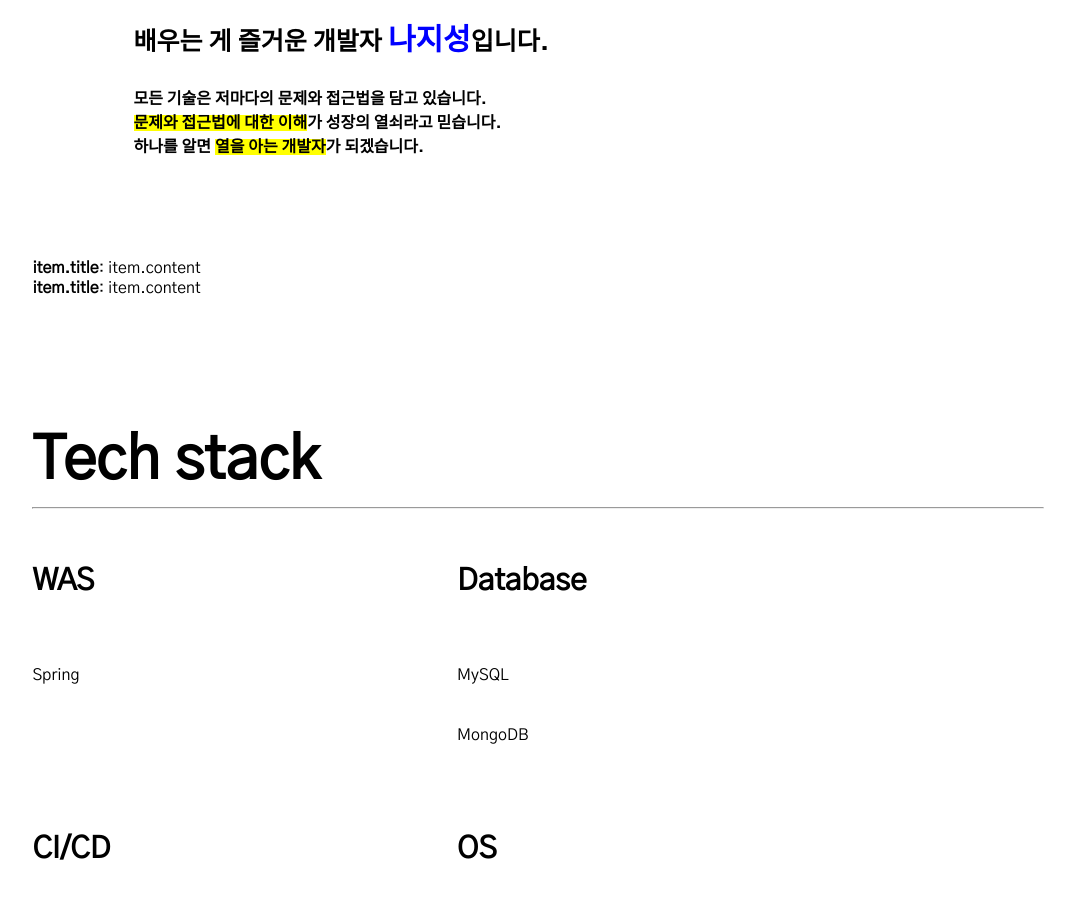
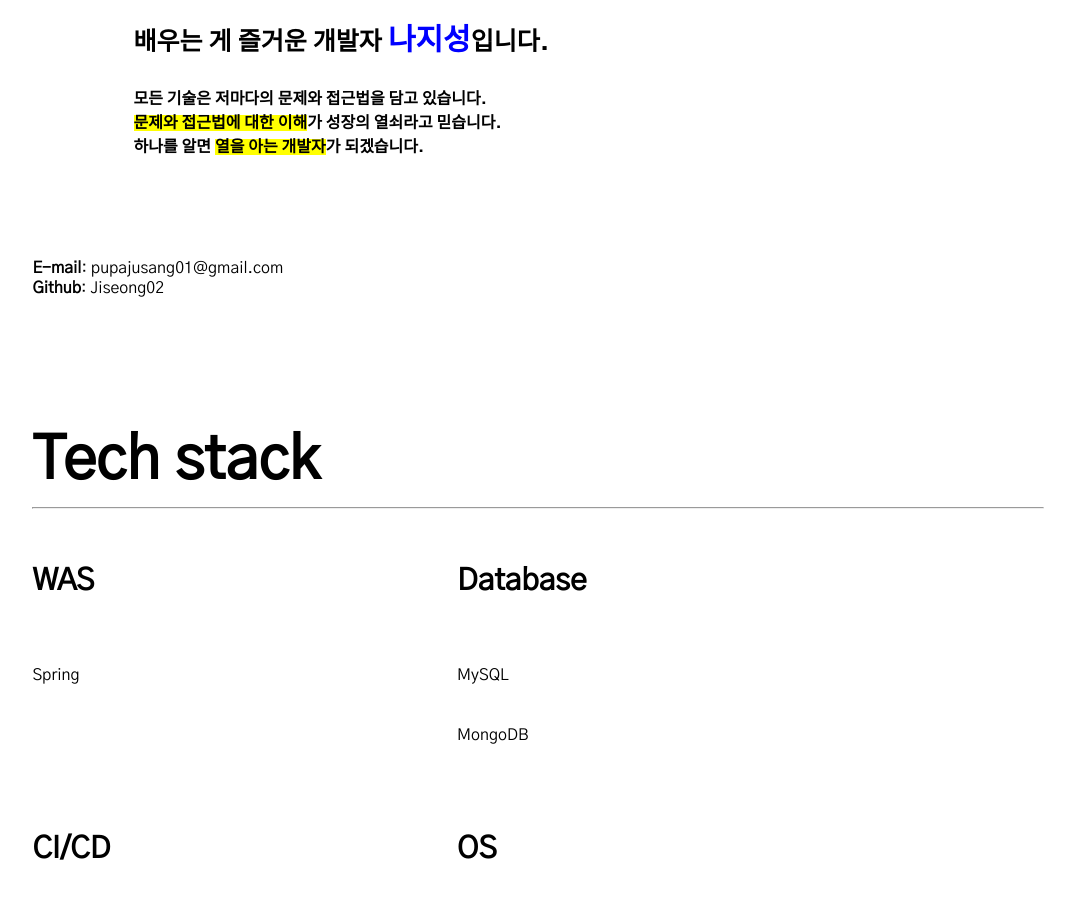
Before and after one commit to Jiseong02/Jiseong02.github.io, a Jekyll site: the page built from index.md, in a window 1280 px wide and 900 px high, scrolled down 361 px. Shown: the whole window, without its empty margins (102-1177 px from the left). Built offline with Jekyll 4.4.1, drawn with Linux system fonts in a browser that asks for light colours.

Commit message:
Update contact.html

```diff
--- a/_includes/profile/contact.html
+++ b/_includes/profile/contact.html
@@ -1,5 +1,5 @@
 <div id="contact">
   {% for item in site.data.contact %}
-  <strong>item.title</strong>: item.content <br>
+  <strong>{{ item.title }}</strong>: {{ item.content }}<br>
   {% endfor %}
 </div>
```
